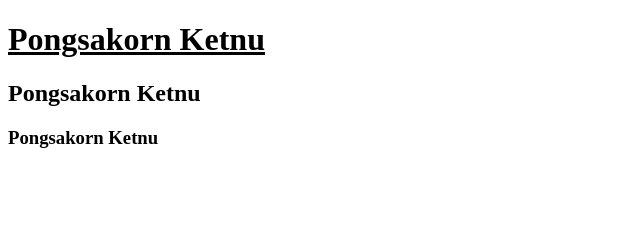
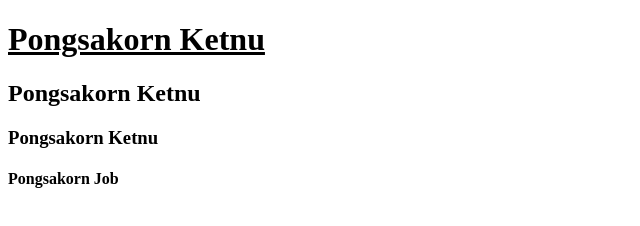
Before and after one commit to pongsakorn224/First, a website: page index.html in a window 1280 px wide. Shown: the whole page, without its empty margins (0-640 px from the left). Drawn offline with Linux system fonts and the light colour scheme.

Commit message:
Update index.html

```diff
--- a/index.html
+++ b/index.html
@@ -11,5 +11,6 @@
     <h1>Pongsakorn Ketnu</h1>
     <h2>Pongsakorn Ketnu</h2>
     <h3>Pongsakorn Ketnu</h3>
+    <h4>Pongsakorn Job</h4>
   </body>
 </html>
```
